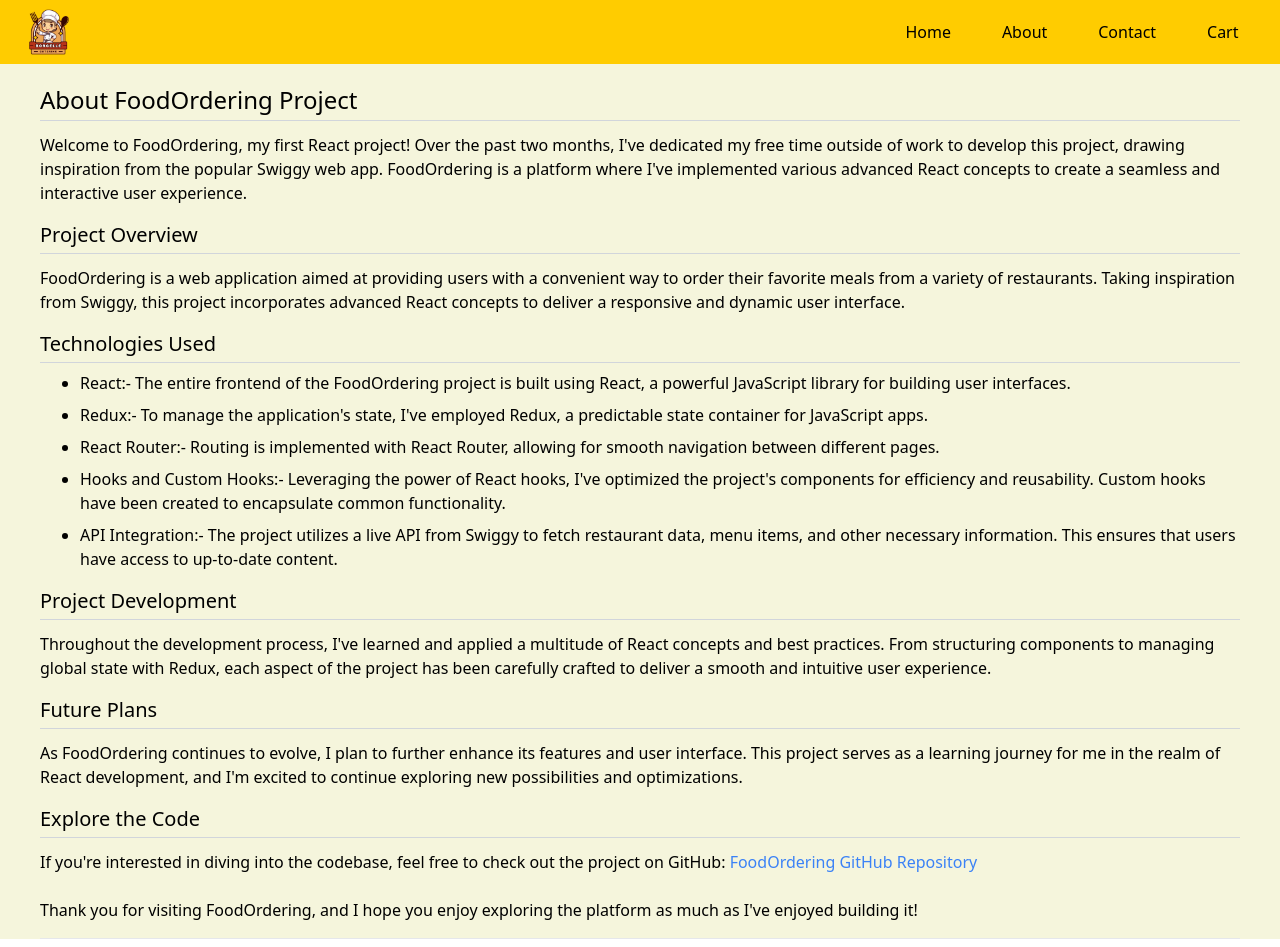
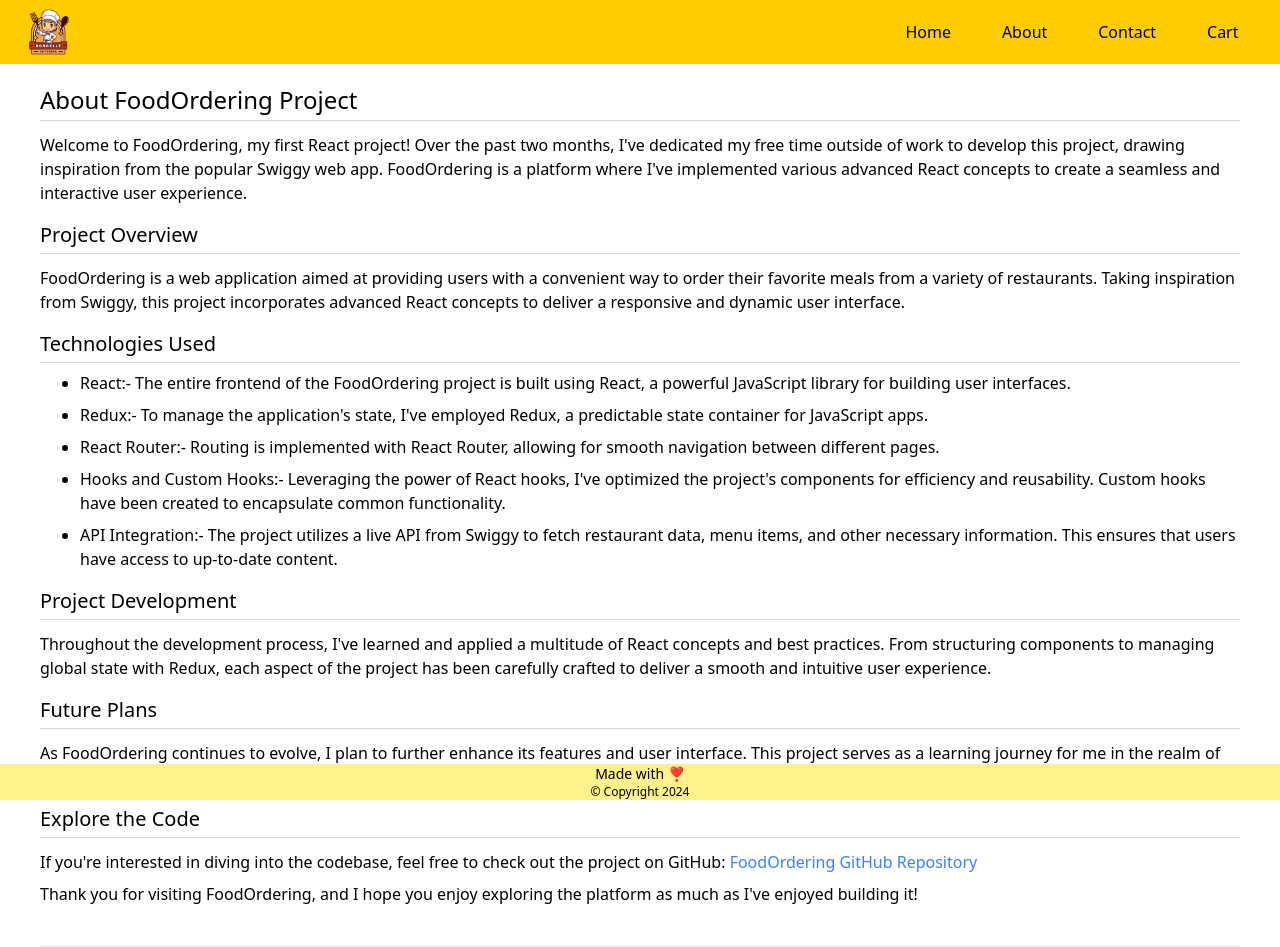
Before and after one commit to Abhi-prasad7042/FoodOrdering, a React (Vite) app: page /about in a window 1280 px wide. Built offline with nearby package versions, Linux system fonts and the light colour scheme.

Commit message:
footer and page not found added

```diff
--- a/src/App.jsx
+++ b/src/App.jsx
@@ -2,6 +2,7 @@
 import { Outlet } from "react-router-dom"
 import { Provider } from "react-redux"
 import appStore from "./utils/appStore"
+import Footer from "./components/Footer"
 
 function App() {
 
@@ -10,6 +11,7 @@
       <>
         <Head />
         <Outlet />
+        <Footer/>
       </>
     </Provider>
   )
--- a/src/components/About.jsx
+++ b/src/components/About.jsx
@@ -3,7 +3,7 @@
 class About extends React.Component {
     render() {
         return (
-            <div className="bg-[#f5f5dc] px-10 mx-auto pt-5">
+            <div className=" px-10 mx-auto pt-5">
                 <h1 className="text-2xl">About FoodOrdering Project</h1>
                 <hr className="border-gray-300 my-1"/>
                 <p className="pt-2">Welcome to FoodOrdering, my first React project! Over the past two months, I've dedicated my free time outside of work to develop this project, drawing inspiration from the popular Swiggy web app. FoodOrdering is a platform where I've implemented various advanced React concepts to create a seamless and interactive user experience.</p>
@@ -34,7 +34,7 @@
                 <hr className="my-1 border-gray-300"/>
                 <p className="pt-2">If you're interested in diving into the codebase, feel free to check out the project on GitHub: <a href="https://github.com/Abhi-prasad7042/FoodOrdering" className="text-blue-500">FoodOrdering GitHub Repository</a> </p>
 
-                <p className="pt-2 my-4">Thank you for visiting FoodOrdering, and I hope you enjoy exploring the platform as much as I've enjoyed building it!</p>
+                <p className="pt-2 mb-10">Thank you for visiting FoodOrdering, and I hope you enjoy exploring the platform as much as I've enjoyed building it!</p>
                 <hr />
             </div>
         )
--- a/src/components/Error.jsx
+++ b/src/components/Error.jsx
@@ -1,7 +1,7 @@
 const Error = ()=>{
     return (
         <div>
-            <h1>Error Page not found</h1>
+            <img src="https://static.vecteezy.com/system/resources/previews/002/006/374/original/modern-flat-design-illustration-of-404-error-page-free-vector.jpg" alt="" className="h-screen w-screen"/>
         </div>
     )
 }
--- /dev/null
+++ b/src/components/Footer.jsx
@@ -0,0 +1,11 @@
+
+const Footer = ()=>{
+    return(
+        <div className="fixed bottom-0 w-full bg-yellow-200">
+            <p className="text-center text-sm">Made with ❣️</p>
+            <p className="text-center text-xs">© Copyright 2024</p>
+        </div>
+    )
+}
+
+export default Footer;
--- a/src/components/Head.jsx
+++ b/src/components/Head.jsx
@@ -16,7 +16,7 @@
       <nav>
         <div className="flex justify-between px-4 bg-[#FFCC00]">
           <div className="w-24 h-16">
-              <img src={LOGO_URL} alt="" className="h-16"/>
+              <Link to="/"><img src={LOGO_URL} alt="" className="h-16"/></Link>
           </div>
           <div className=" flex justify-around items-center">
               <ul className="w-96 flex justify-around items-center">
```
